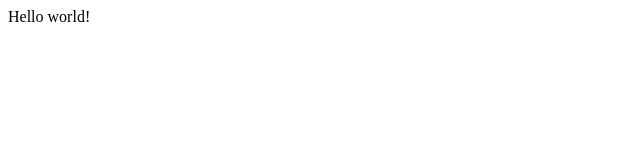
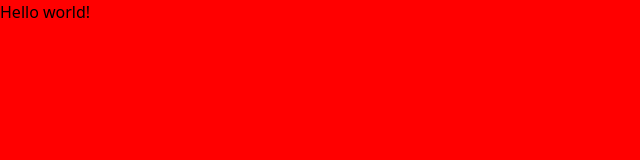
Before and after one commit to Yasser-Belatreche/zakaria-reggab-portfolio, a Gatsby site: page / in a window 1280 px wide. Shown: the whole page, without its empty margins (0-640 px from the left). Built offline with nearby package versions, Linux system fonts and the light colour scheme; Gatsby itself is replaced by a stand-in of ours.

Commit message:
first commit

```diff
--- /dev/null
+++ b/gatsby-browser.js
@@ -0,0 +1 @@
+import "./src/styles/global.css";
--- a/gatsby-config.js
+++ b/gatsby-config.js
@@ -6,5 +6,5 @@
 
 module.exports = {
   /* Your site config here */
-  plugins: [],
+  plugins: ['gatsby-plugin-postcss'],
 }
--- a/package.json
+++ b/package.json
@@ -19,7 +19,11 @@
     "react-dom": "^17.0.1"
   },
   "devDependencies": {
-    "prettier": "2.2.1"
+    "autoprefixer": "^10.2.5",
+    "gatsby-plugin-postcss": "^4.4.0",
+    "postcss": "^8.2.14",
+    "prettier": "2.2.1",
+    "tailwindcss": "^2.1.2"
   },
   "repository": {
     "type": "git",
--- /dev/null
+++ b/postcss.config.js
@@ -0,0 +1,6 @@
+module.exports = {
+  plugins: {
+    tailwindcss: {},
+    autoprefixer: {},
+  },
+}
--- a/src/pages/index.js
+++ b/src/pages/index.js
@@ -1,5 +1,5 @@
 import React from "react"
 
 export default function Home() {
-  return <div>Hello world!</div>
+  return <div className=''>Hello world!</div>
 }
--- /dev/null
+++ b/src/styles/global.css
@@ -0,0 +1,6 @@
+@tailwind base;
+@tailwind components;
+@tailwind utilities;
+html {
+    background-color: red;
+}
--- /dev/null
+++ b/tailwind.config.js
@@ -0,0 +1,11 @@
+module.exports = {
+  purge: ['./src/**/*.{js,jsx,ts,tsx}'],
+  darkMode: false, // or 'media' or 'class'
+  theme: {
+    extend: {},
+  },
+  variants: {
+    extend: {},
+  },
+  plugins: [],
+}
```
Also changed, not shown: 1 other file.
